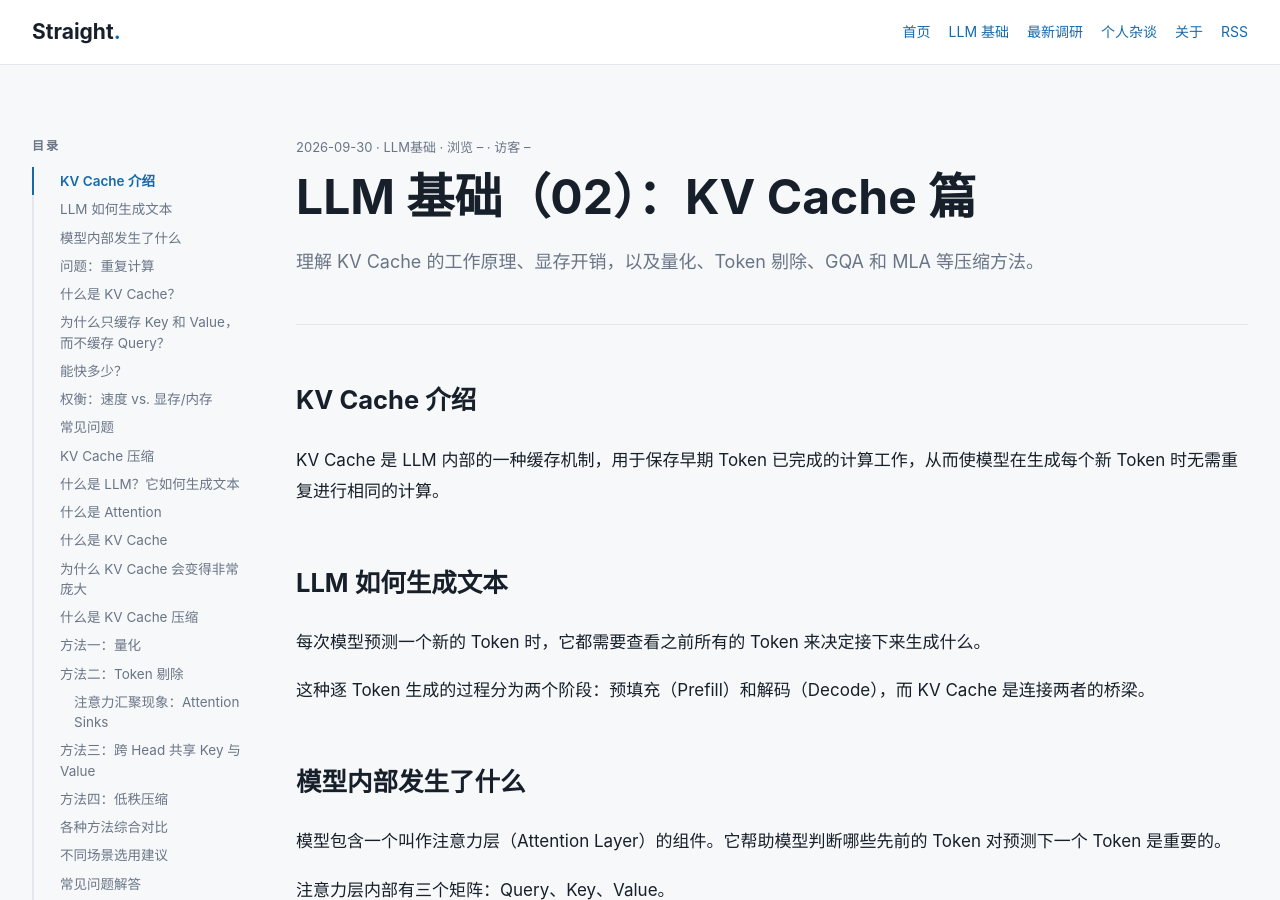
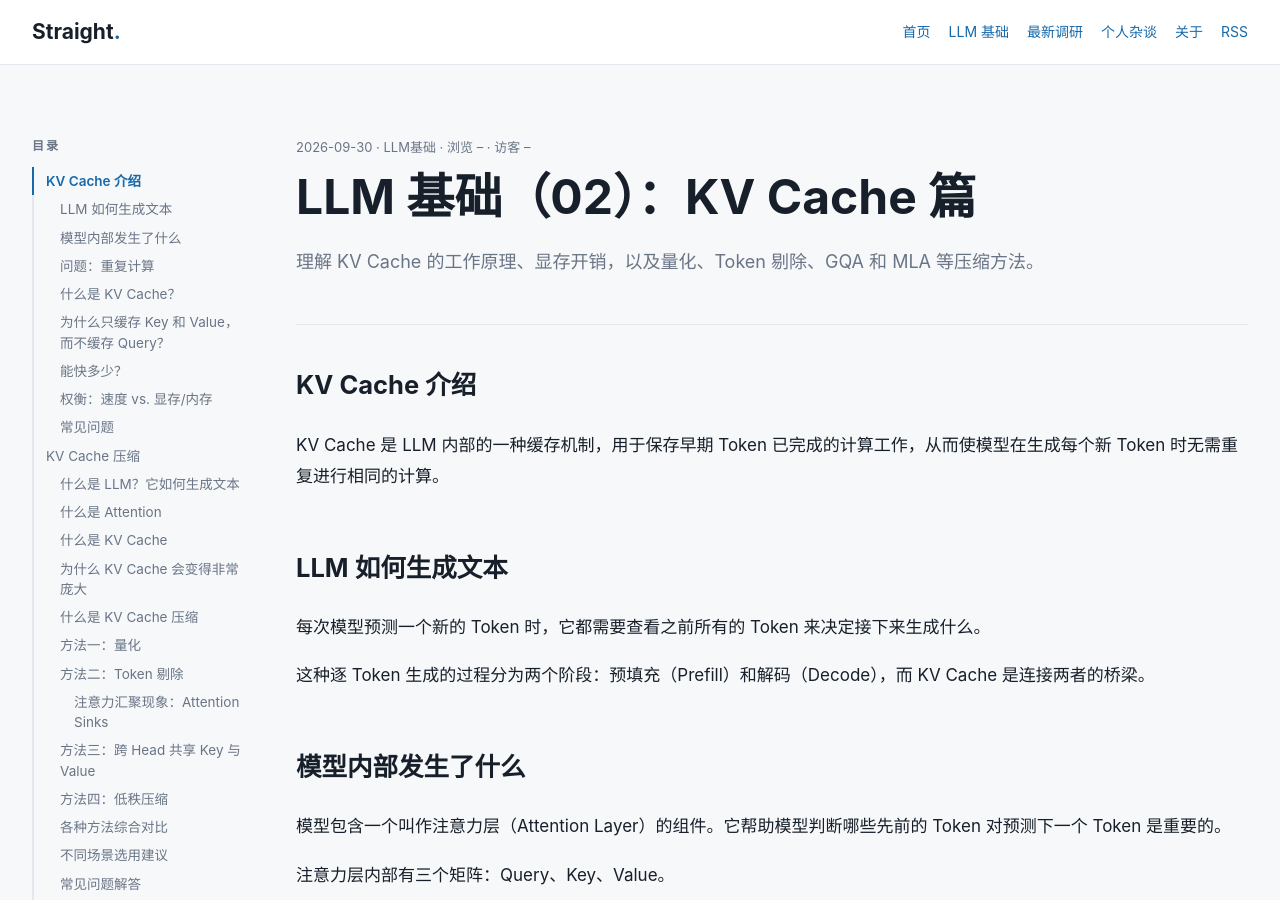
Before and after one commit to shuqingjinse/shuqingjinse.github.io, a Jekyll site: the page built from _posts/2026-09-30-llm-kv-cache.md, in a window 1280 px wide and 900 px high. Built offline with Jekyll 4.4.1, drawn with Linux system fonts in a browser that asks for light colours; comment, search, counter and statistics services are not loaded.

```diff
--- a/_posts/2026-09-30-llm-kv-cache.md
+++ b/_posts/2026-09-30-llm-kv-cache.md
@@ -7,7 +7,7 @@ tags: [LLM, KV Cache, Attention, 推理优化, GQA, MLA]
 permalink: /AI/2026/09/30/llm-kv-cache/
 ---
 
-## KV Cache 介绍
+# KV Cache 介绍
 
 KV Cache 是 LLM 内部的一种缓存机制，用于保存早期 Token 已完成的计算工作，从而使模型在生成每个新 Token 时无需重复进行相同的计算。
 
@@ -73,7 +73,7 @@ KV Cache 提高了生成速度，但也带来了权衡（Trade-off）：它需
 - **Q4：KV Cache 解决了 LLM 的显存/内存问题吗？**
   - 答：没有。KV Cache 节省的是计算时间，但会消耗额外显存，并且缓存会随着序列变长而增大。在多用户并发服务时，Paged Attention 才是专门解决 KV Cache 内存管理问题的技术。
 
-## KV Cache 压缩
+# KV Cache 压缩
 
 KV Cache 压缩是一组旨在减少模型生成回复时用于记录上下文的内存技术，让模型能够在消耗更少内存的情况下处理更长的文本。
 
```
